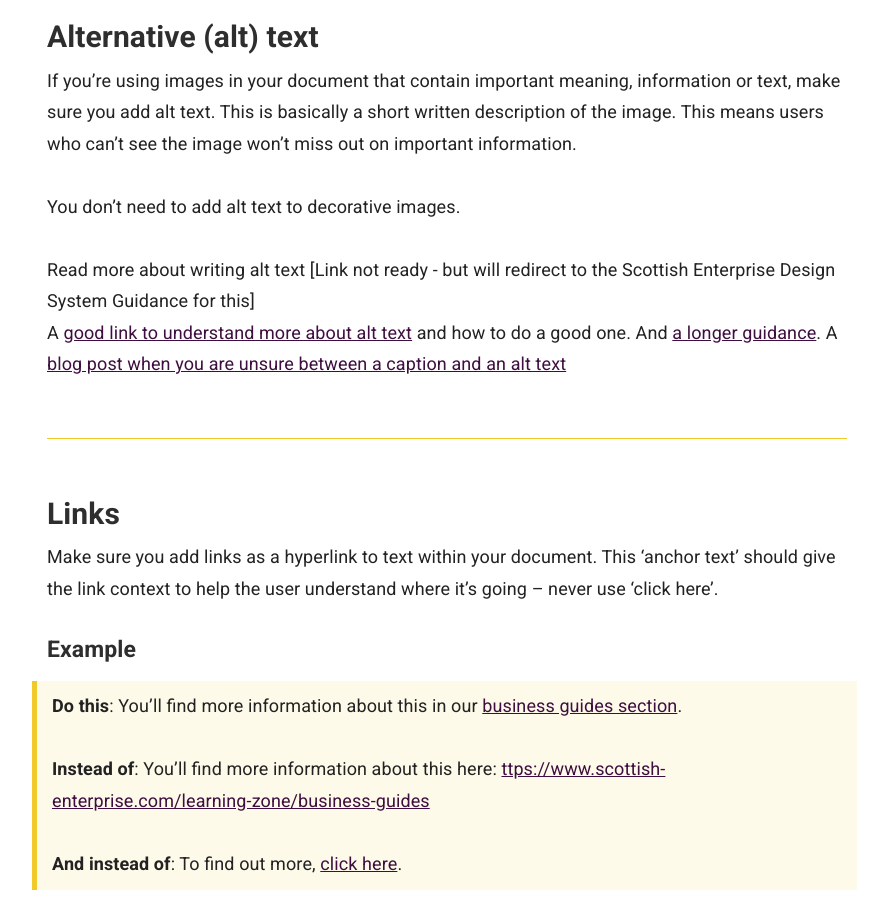
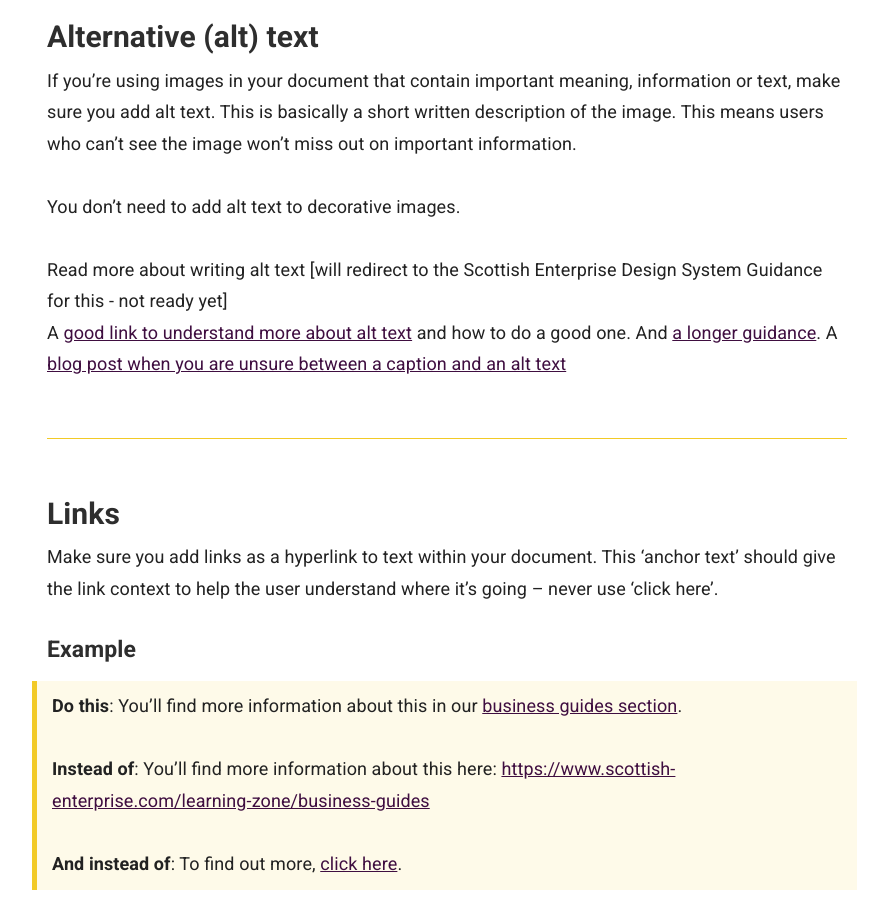
Before and after one commit to numbat70/inclusion2021, a Jekyll site: the page built from _docs/accessibility/document.md, in a window 1280 px wide and 900 px high, scrolled down 4404 px. Shown: the whole window, without its empty margins (343-1231 px from the left). Built offline with Jekyll 4.4.1, drawn with Linux system fonts in a browser that asks for light colours.

Commit message:
fix typos

```diff
--- a/_docs/accessibility/document.md
+++ b/_docs/accessibility/document.md
@@ -116,7 +116,7 @@ If you’re using images in your document that contain important meaning, inform
 
 You don’t need to add alt text to decorative images.
 
-Read more about writing alt text [Link not ready - but will redirect to the Scottish Enterprise Design System Guidance for this]
+Read more about writing alt text [will redirect to the Scottish Enterprise Design System Guidance for this - not ready yet]
 A <a href="https://axesslab.com/alt-texts" target="_blank">good link to understand more about alt text</a> and how to do a good one. And <a href="https://webaim.org/techniques/alttext" target="_blank">a longer guidance</a>.
 A <a href="https://thoughtbot.com/blog/alt-vs-figcaption" target="_blank">blog post when you are unsure between a caption and an alt text</a>
 
@@ -131,7 +131,7 @@ Make sure you add links as a hyperlink to text within your document. This ‘anc
 >
 >**Do this**: You’ll find more information about this in our <a href="https://www.scottish-enterprise.com/learning-zone/business-guides" target="_blank">business guides section</a>.
 >
->**Instead of**: You’ll find more information about this here: <a href="https://www.scottish-enterprise.com/learning-zone/business-guides" target="_blank">ttps://www.scottish-enterprise.com/learning-zone/business-guides</a>
+>**Instead of**: You’ll find more information about this here: <a href="https://www.scottish-enterprise.com/learning-zone/business-guides" target="_blank">https://www.scottish-enterprise.com/learning-zone/business-guides</a>
 >
 >**And instead of**: To find out more, <a href="https://www.scottish-enterprise.com/learning-zone/business-guides" target="_blank">click here</a>.
 >
```
Also changed, not shown: _docs/accessibility/presentation-meeting.md (+1 -1 lines).
